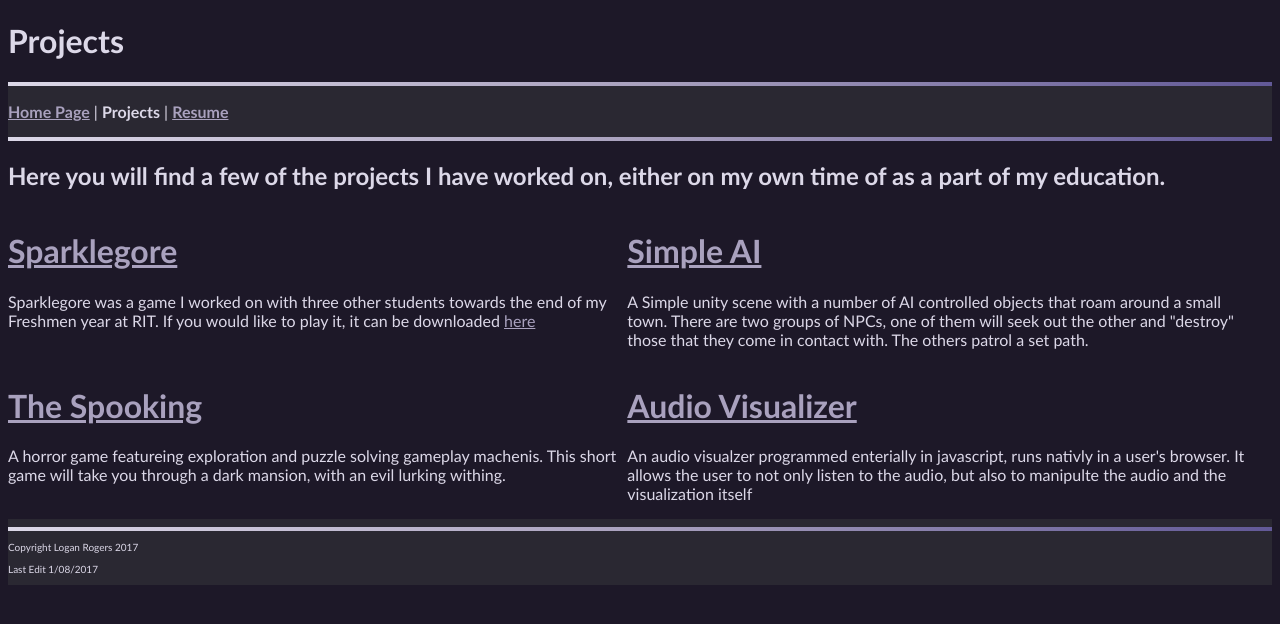
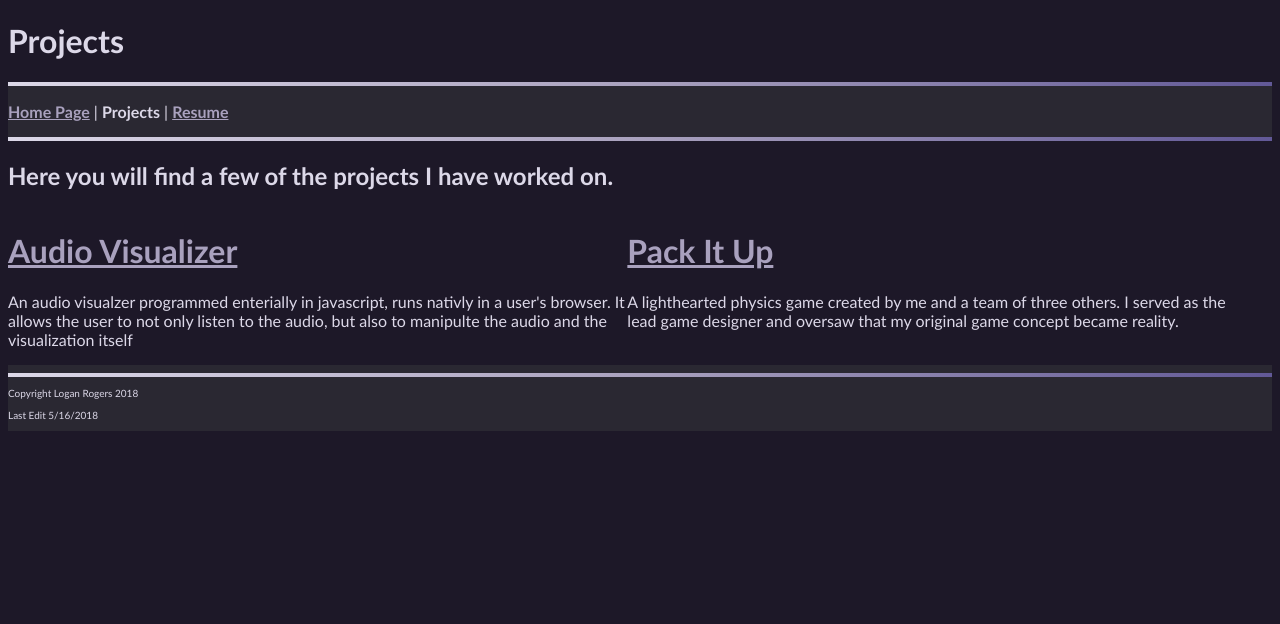
Before and after one commit to Loganr365/Loganr365.github.io, a plain HTML site: page Projects.html in a window 1280 px wide. Drawn offline with Linux system fonts and the light colour scheme.

Commit message:
Update Projects

```diff
--- a/Projects.html
+++ b/Projects.html
@@ -20,35 +20,24 @@
 
 
 
-	<h2>Here you will find a few of the projects I have worked on, either on my own time of as a part of my education.</h2>
-	<div class="contentPan"	style="width:49%; float:left;">
-	<h1><a href="Sparklegore.html">Sparklegore</a></h1>
-	<p>Sparklegore was a game I worked on with three other students towards the end of my Freshmen year at RIT.  If you would like to play it, it can be downloaded <a href="http://gamejolt.com/games/sparklegore/68307">here</a></p>
-	</div>
-
-	<div class ="contentPan" style="width: 49%; float:left;">
-	<h1><a href="SimpleAI.html">Simple AI</a></h1>
-	<p>A Simple unity scene with a number of AI controlled objects that roam around a small town.  There are two groups of NPCs, one of them will seek out the other and "destroy" those that they come in contact with.  The others patrol a set path.</p>
-	</div>
-	<br>
-
-	<div class ="contentPan" style="width: 49%; float:left;">
-	<h1><a href="https://drive.google.com/open?id=0B-dDsUqwSTE0SE5lN1QwZ1lOYVk">The Spooking</a></h1>
-	<p>A horror game featureing exploration and puzzle solving gameplay machenis.  This short game will take you through a dark mansion, with an evil lurking withing.</p>
-	</div>
+	<h2>Here you will find a few of the projects I have worked on.</h2>
 
 	<div class ="contentPan" style="width: 49%; float:left;">
 	<h1><a href="https://people.rit.edu/ltr6702/330/AudioVisFinal/Logan_Rogers_AudioVis.html">Audio Visualizer</a></h1>
 	<p>An audio visualzer programmed enterially in javascript, runs nativly in a user's browser.  It allows the user to not only listen to the audio, but also to manipulte the audio and the visualization itself</p>
 	</div>
 
+	<div class ="contentPan" style="width: 49%; float:left;">
+		<h1><a href="PackItUp.html">Pack It Up</a></h1>
+		<p>A lighthearted physics game created by me and a team of three others.  I served as the lead game designer and oversaw that my original game concept became reality. </p>
+		</div>
 
 <div id="footerDiv" style="float:left;">
 <hr>
 <footer>
 <footer>
-<p style="font-size: 10px;">Copyright Logan Rogers 2017</p>
-<p style="font-size: 10px;">Last Edit 1/08/2017</p>
+<p style="font-size: 10px;">Copyright Logan Rogers 2018</p>
+<p style="font-size: 10px;">Last Edit 5/16/2018</p>
 </footer>
 </div>
 
```
Also changed, not shown: PackItUp.html (added, +50 -0 lines), Resume.html (+1 -1 lines), Media/PackItUpGameplay.png (added).
